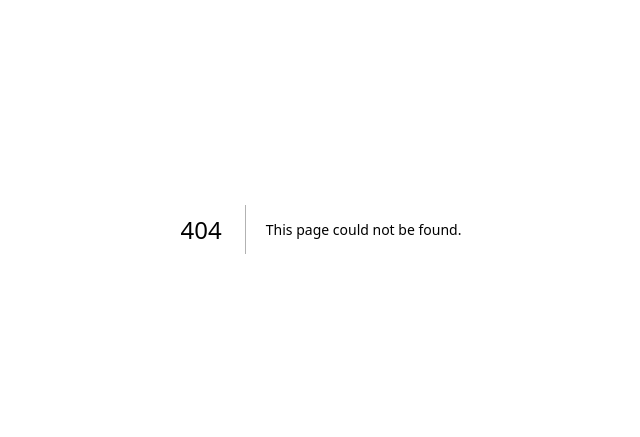
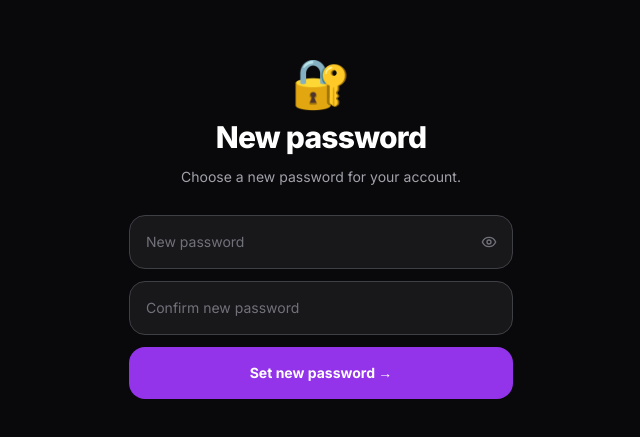
Before and after one commit to alessa01624/packpact, a Next.js app: page /update-password in a window 1280 px wide. Before the commit this address had no page. Shown: the part 171-608 px from the top of the page, without its empty margins (319-959 px from the left). Built offline with nearby package versions, Linux system fonts and the light colour scheme.

Commit message:
feat: add update-password page for reset flow

```diff
--- a/app/(auth)/login/page.tsx
+++ b/app/(auth)/login/page.tsx
@@ -66,7 +66,7 @@ function LoginInner() {
         return
       }
       const { error: err } = await supabase.auth.resetPasswordForEmail(email.trim(), {
-        redirectTo: `${process.env.NEXT_PUBLIC_APP_URL ?? window.location.origin}/auth/callback`,
+        redirectTo: `${process.env.NEXT_PUBLIC_APP_URL ?? window.location.origin}/auth/callback?next=/update-password`,
       })
       if (err) {
         setError(err.message)
--- /dev/null
+++ b/app/(auth)/update-password/page.tsx
@@ -0,0 +1,101 @@
+'use client'
+import { useState } from 'react'
+import { motion } from 'framer-motion'
+import { Eye, EyeOff } from 'lucide-react'
+import { createClient } from '@/lib/supabase/client'
+
+export default function UpdatePasswordPage() {
+  const [password, setPassword] = useState('')
+  const [confirm, setConfirm] = useState('')
+  const [showPassword, setShowPassword] = useState(false)
+  const [loading, setLoading] = useState(false)
+  const [error, setError] = useState('')
+  const [success, setSuccess] = useState('')
+  const supabase = createClient()
+
+  async function handleSubmit() {
+    if (!password || !confirm) {
+      setError('Please fill in both fields')
+      return
+    }
+    if (password.length < 6) {
+      setError('Password must be at least 6 characters')
+      return
+    }
+    if (password !== confirm) {
+      setError('Passwords do not match')
+      return
+    }
+    setLoading(true)
+    setError('')
+    const { error: err } = await supabase.auth.updateUser({ password })
+    if (err) {
+      setError(err.message)
+      setLoading(false)
+      return
+    }
+    setSuccess('Password updated! Redirecting...')
+    setTimeout(() => { window.location.href = '/' }, 1500)
+  }
+
+  return (
+    <div className="min-h-screen bg-zinc-950 flex flex-col items-center justify-center px-6">
+      <motion.div
+        initial={{ opacity: 0, y: 32 }}
+        animate={{ opacity: 1, y: 0 }}
+        transition={{ duration: 0.5 }}
+        className="w-full max-w-sm space-y-7"
+      >
+        <div className="text-center space-y-3">
+          <div className="text-5xl">🔐</div>
+          <h1 className="text-3xl font-extrabold text-white tracking-tight">New password</h1>
+          <p className="text-zinc-400 text-sm">Choose a new password for your account.</p>
+        </div>
+
+        <div className="space-y-3">
+          <div className="relative">
+            <input
+              type={showPassword ? 'text' : 'password'}
+              value={password}
+              onChange={e => setPassword(e.target.value)}
+              placeholder="New password"
+              autoComplete="new-password"
+              className="w-full bg-zinc-900 border border-zinc-700 text-white rounded-2xl px-4 py-4 pr-12 text-sm placeholder-zinc-500 focus:outline-none focus:ring-2 focus:ring-purple-500 transition-all"
+            />
+            <button
+              type="button"
+              onClick={() => setShowPassword(v => !v)}
+              className="absolute right-4 top-1/2 -translate-y-1/2 text-zinc-500 hover:text-zinc-300"
+            >
+              {showPassword ? <EyeOff size={16} /> : <Eye size={16} />}
+            </button>
+          </div>
+
+          <input
+            type={showPassword ? 'text' : 'password'}
+            value={confirm}
+            onChange={e => setConfirm(e.target.value)}
+            onKeyDown={e => e.key === 'Enter' && handleSubmit()}
+            placeholder="Confirm new password"
+            autoComplete="new-password"
+            className="w-full bg-zinc-900 border border-zinc-700 text-white rounded-2xl px-4 py-4 text-sm placeholder-zinc-500 focus:outline-none focus:ring-2 focus:ring-purple-500 transition-all"
+          />
+
+          {error && <p className="text-red-400 text-sm text-center">{error}</p>}
+          {success && <p className="text-emerald-400 text-sm text-center">{success}</p>}
+
+          <motion.button
+            whileTap={{ scale: 0.97 }}
+            onClick={handleSubmit}
+            disabled={loading}
+            className="w-full bg-purple-600 hover:bg-purple-700 disabled:opacity-60 text-white font-bold py-4 rounded-2xl text-sm transition-all"
+          >
+            {loading ? (
+              <div className="w-5 h-5 border-2 border-white/30 border-t-white rounded-full animate-spin mx-auto" />
+            ) : 'Set new password →'}
+          </motion.button>
+        </div>
+      </motion.div>
+    </div>
+  )
+}
```
